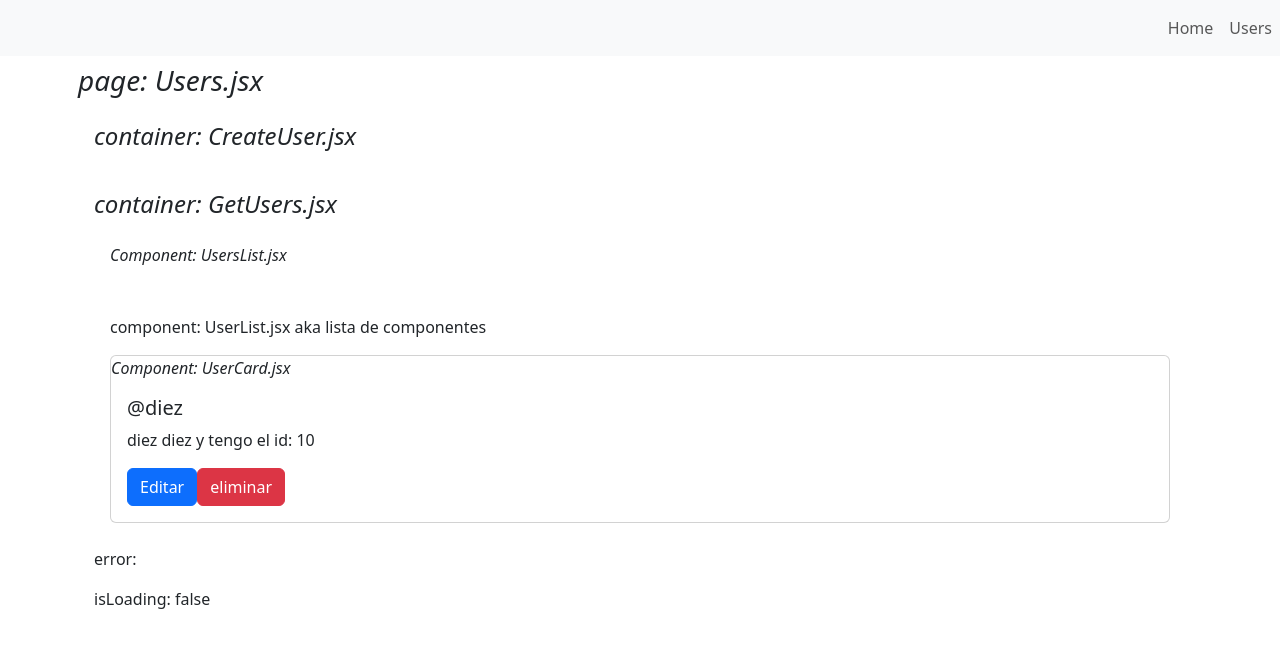
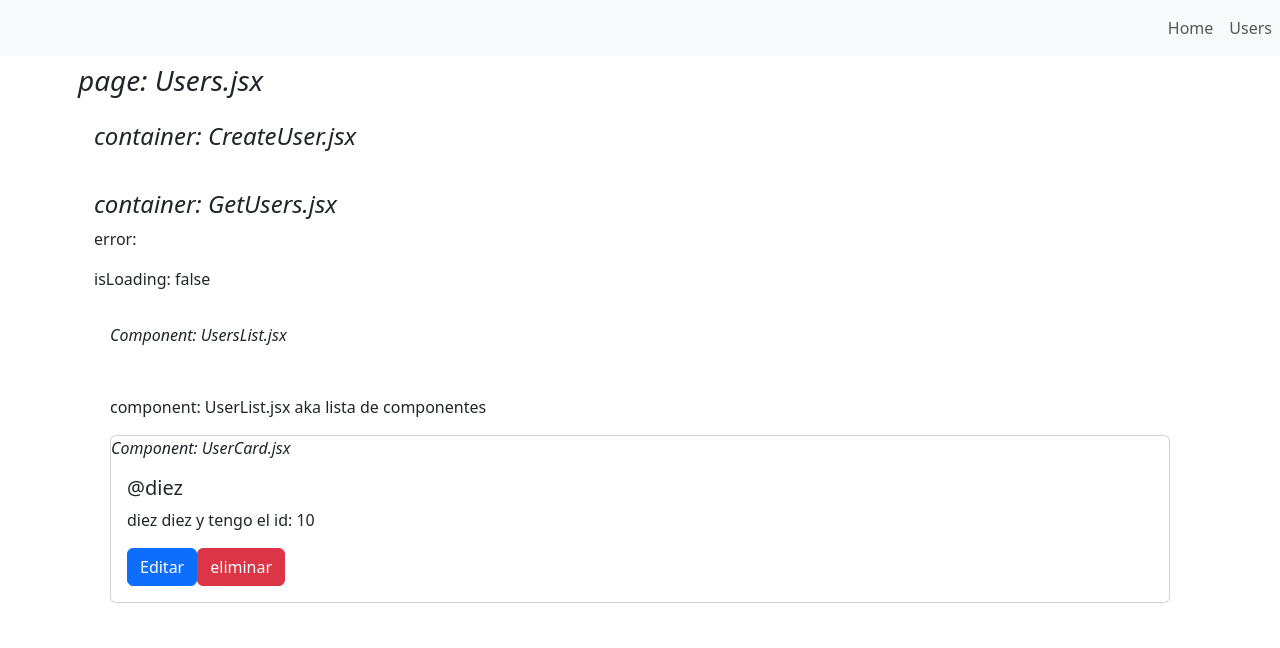
Before and after one commit to cold-briu/react-firebase-crud, a React (Create React App) app: page /users in a window 1280 px wide. Shown: the top 648 px of the page. Built offline with nearby package versions, Linux system fonts and the light colour scheme; data requests are answered from the project's data file.

Commit message:
fix: card position

```diff
--- a/src/containers/GetUsers.jsx
+++ b/src/containers/GetUsers.jsx
@@ -1,6 +1,7 @@
 import React, { useContext, useEffect } from 'react'
 import { users } from "../context";
 import { UserList } from "../components";
+
 
 const GetUsers = () => {
 
@@ -21,12 +22,10 @@ const GetUsers = () => {
 
 				<h4><em>container: GetUsers.jsx</em></h4>
 
+				<p> error: {error}</p>
+				<p> isLoading: {String(isLoading)}</p>
 
 				<UserList list={data} />
-
-
-				<p> error: {error}</p>
-				<p> isLoading: {String(isLoading)}</p>
 			</div>
 		</>
 	)
```
